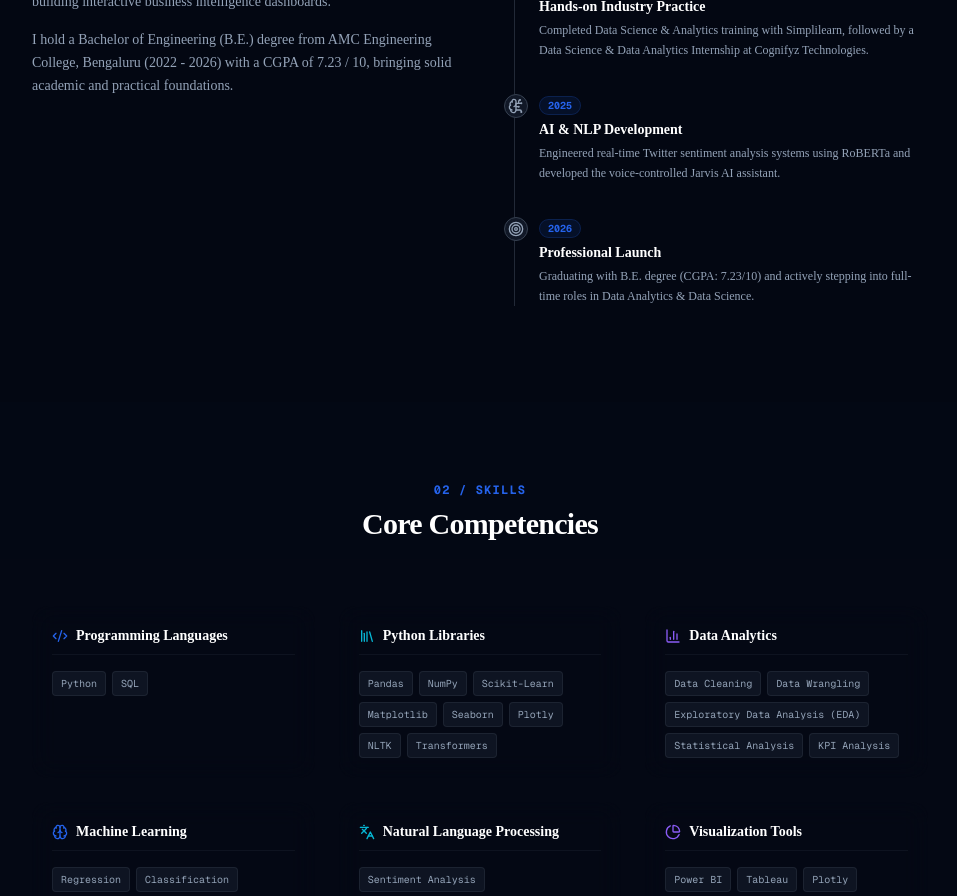
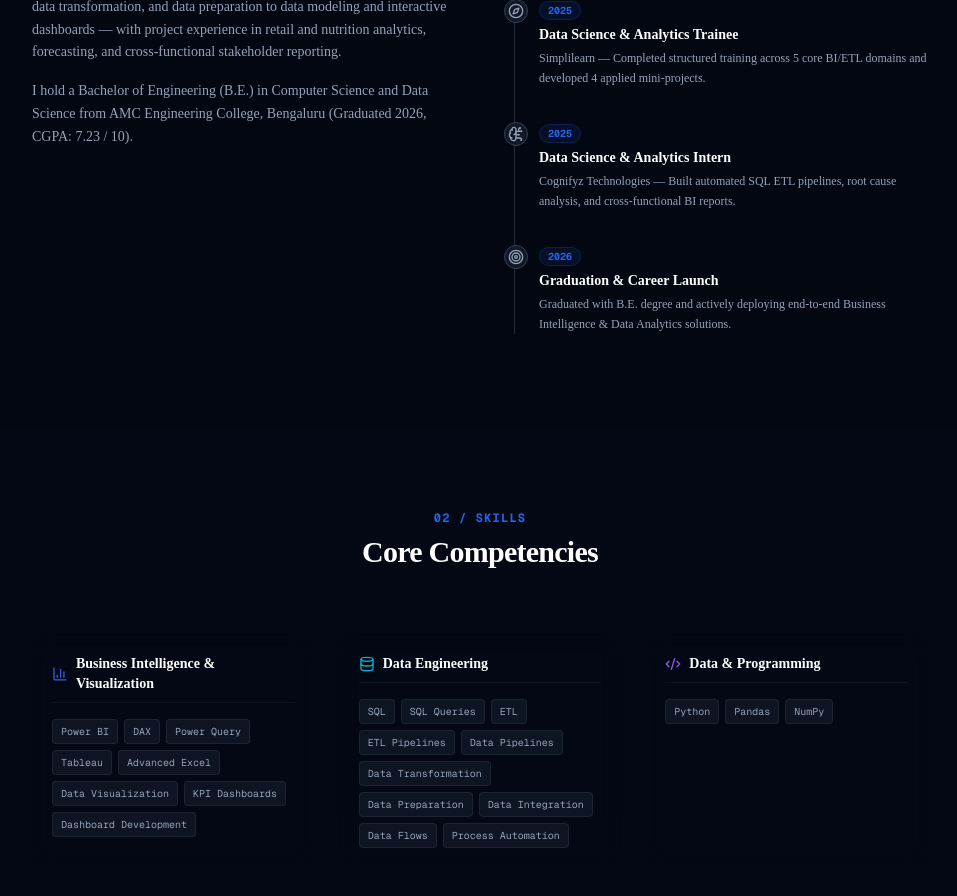
Before and after one commit to Bheemalingappa/bheemalingappa-ai-data-science-portfolio, a Next.js app: page / in a window 1280 px wide. Shown: the part 1220-2116 px from the top of the page, without its empty margins (160-1117 px from the left). Built offline with nearby package versions, Linux system fonts and the light colour scheme.

Commit message:
Update portfolio sections, summary, skills, experience, and projects to match latest single-page resume

```diff
--- a/src/components/Certifications.tsx
+++ b/src/components/Certifications.tsx
@@ -2,7 +2,7 @@
 
 import React from "react";
 import { motion } from "framer-motion";
-import { Award, ShieldCheck, CheckCircle2, Bookmark } from "lucide-react";
+import { Award, ShieldCheck, Bookmark, ExternalLink } from "lucide-react";
 
 interface Certificate {
   title: string;
@@ -15,17 +15,17 @@ interface Certificate {
 export default function Certifications() {
   const list: Certificate[] = [
     {
-      title: "Data Science & Data Analytics Internship Certificate",
+      title: "Data Analytics Internship Certificate",
       issuer: "Cognifyz Technologies",
-      category: "Internship",
-      skills: ["Python", "Pandas & NumPy", "SQL Queries", "Exploratory Data Analysis", "Dashboard Reports"],
+      category: "Internship Credential",
+      skills: ["SQL Pipelines", "Python Analytics", "Root Cause Analysis", "BI Dashboards"],
       date: "2025",
     },
     {
-      title: "Data Science & Analytics Training Program",
+      title: "Data Science & Analytics Program",
       issuer: "Simplilearn",
       category: "Professional Training",
-      skills: ["Data Analytics", "Machine Learning Core", "SQL", "Power BI & Tableau", "Clustering & Regression"],
+      skills: ["ETL Domains", "Power BI", "Tableau", "SQL", "KPI Reporting"],
       date: "2025",
     },
   ];
@@ -38,15 +38,15 @@ export default function Certifications() {
       <div className="max-w-6xl w-full mx-auto relative z-10">
 
         {/* Section Header */}
-        <div className="text-center max-w-3xl mx-auto mb-16 md:mb-20">
+        <div className="text-center max-w-3xl mx-auto mb-16 md:mb-20 space-y-4">
           <h2 className="text-xs font-mono tracking-widest text-primary font-bold uppercase mb-3">
             07 / Credentials
           </h2>
           <h3 className="text-3xl md:text-5xl font-extrabold tracking-tight">
             Verified Certifications
           </h3>
-          <p className="text-muted mt-4 text-base md:text-lg">
-            A listing of my specialized courses, internships, and structured data credentials.
+          <p className="text-muted text-base md:text-lg">
+            Specialized internship credentials and structured Data Science &amp; Analytics training programs.
           </p>
         </div>
 
--- a/src/components/MinimalAbout.tsx
+++ b/src/components/MinimalAbout.tsx
@@ -1,7 +1,6 @@
 "use client";
 
 import React from "react";
-import { motion } from "framer-motion";
 import { BookOpen, Compass, Code, BrainCircuit, Target } from "lucide-react";
 
 interface TimelineItem {
@@ -14,27 +13,27 @@ interface TimelineItem {
 export default function MinimalAbout() {
   const timeline: TimelineItem[] = [
     {
-      year: "2022",
-      title: "Academic Foundation",
-      description: "Began Bachelor of Engineering (B.E.) at AMC Engineering College, focusing on programming, databases, and core computer science concepts.",
+      year: "2022 - 2026",
+      title: "Bachelor of Engineering (B.E.)",
+      description: "Computer Science and Data Science specialization at AMC Engineering College, Bengaluru (CGPA: 7.23 / 10).",
       icon: <Code className="w-4 h-4" />,
     },
     {
       year: "2025",
-      title: "Hands-on Industry Practice",
-      description: "Completed Data Science & Analytics training with Simplilearn, followed by a Data Science & Data Analytics Internship at Cognifyz Technologies.",
+      title: "Data Science & Analytics Trainee",
+      description: "Simplilearn — Completed structured training across 5 core BI/ETL domains and developed 4 applied mini-projects.",
       icon: <Compass className="w-4 h-4" />,
     },
     {
       year: "2025",
-      title: "AI & NLP Development",
-      description: "Engineered real-time Twitter sentiment analysis systems using RoBERTa and developed the voice-controlled Jarvis AI assistant.",
+      title: "Data Science & Analytics Intern",
+      description: "Cognifyz Technologies — Built automated SQL ETL pipelines, root cause analysis, and cross-functional BI reports.",
       icon: <BrainCircuit className="w-4 h-4" />,
     },
     {
       year: "2026",
-      title: "Professional Launch",
-      description: "Graduating with B.E. degree (CGPA: 7.23/10) and actively stepping into full-time roles in Data Analytics & Data Science.",
+      title: "Graduation & Career Launch",
+      description: "Graduated with B.E. degree and actively deploying end-to-end Business Intelligence & Data Analytics solutions.",
       icon: <Target className="w-4 h-4" />,
     },
   ];
@@ -58,13 +57,13 @@ export default function MinimalAbout() {
               <span>Professional Summary</span>
             </h4>
             <p>
-              I am an aspiring Data Analyst with hands-on experience in Python, SQL, Power BI, Data Visualization, and Exploratory Data Analysis (EDA). I specialize in transforming raw data into actionable business insights through dashboards, statistical analysis, and reporting.
+              Early-career Business Intelligence / Data Analytics professional with hands-on experience in Power BI, DAX, Power Query, SQL, Python, ETL pipelines, data pipelines, KPI dashboards, dashboard development, data visualization, predictive analytics, and reporting & analytics.
             </p>
             <p>
-              My expertise covers writing optimized SQL queries, conducting exploratory analysis, constructing predictive modeling pipelines, and building interactive business intelligence dashboards.
+              Skilled in end-to-end BI workflows — from SQL-based data extraction, data transformation, and data preparation to data modeling and interactive dashboards — with project experience in retail and nutrition analytics, forecasting, and cross-functional stakeholder reporting.
             </p>
             <p>
-              I hold a Bachelor of Engineering (B.E.) degree from AMC Engineering College, Bengaluru (2022 - 2026) with a CGPA of 7.23 / 10, bringing solid academic and practical foundations.
+              I hold a Bachelor of Engineering (B.E.) in Computer Science and Data Science from AMC Engineering College, Bengaluru (Graduated 2026, CGPA: 7.23 / 10).
             </p>
           </div>
 
--- a/src/components/MinimalExperience.tsx
+++ b/src/components/MinimalExperience.tsx
@@ -18,25 +18,22 @@ export default function MinimalExperience() {
       role: "Data Science & Data Analytics Intern",
       duration: "2025",
       description: [
-        "Performed data cleaning, preprocessing, and exploratory data analysis using Python, Pandas, and NumPy.",
-        "Created visualizations using Matplotlib and Seaborn to identify business trends and insights.",
-        "Worked with SQL queries for data extraction, transformation, and reporting.",
-        "Applied machine learning techniques for predictive analytics and model evaluation.",
-        "Generated dashboard-ready reports for business intelligence applications."
+        "Implemented SQL queries and SQL-based ETL pipelines to extract, transform, and load data across recurring analytics workflows, replacing manual reporting with automated data flows.",
+        "Analyzed 3 end-to-end business datasets using Python, Pandas, and NumPy, applying root cause analysis to surface KPIs and trends that directly informed stakeholder decisions.",
+        "Applied predictive modeling and machine learning (regression and classification) for forecasting, and prepared dashboard-ready BI reports used across cross-functional collaboration and stakeholder reporting."
       ],
-      skills: ["Python", "Pandas", "NumPy", "EDA", "SQL Queries", "Machine Learning", "Dashboard Reporting"],
+      skills: ["SQL Pipelines", "ETL", "Python", "Pandas", "NumPy", "Root Cause Analysis", "Predictive Modeling", "BI Reporting"],
     },
     {
       company: "Simplilearn (Remote)",
       role: "Data Science & Analytics Trainee",
       duration: "2025",
       description: [
-        "Completed practical training in Data Analytics, Machine Learning, and Business Intelligence.",
-        "Developed mini-projects using Python, SQL, Power BI, and Tableau.",
-        "Implemented regression, classification, and clustering algorithms on real-world datasets.",
-        "Strengthened analytical and reporting skills through hands-on case studies."
+        "Developed 4 applied mini-projects using Python, SQL, Power BI, and Tableau, implementing regression, classification, and clustering for business analytics use cases.",
+        "Completed structured training across 5 core BI/ETL domains — ETL, data transformation, data integration, KPI reporting, and business intelligence dashboard development.",
+        "Delivered analytical reports across 4 applied case studies, strengthening stakeholder-focused data storytelling."
       ],
-      skills: ["Data Analytics", "Machine Learning", "Business Intelligence", "Python", "SQL", "Power BI", "Tableau"],
+      skills: ["Power BI", "Tableau", "SQL", "Python", "ETL Domains", "KPI Reporting", "Clustering & Regression", "Data Storytelling"],
     },
   ];
 
@@ -48,7 +45,7 @@ export default function MinimalExperience() {
           <h2 className="text-xs font-mono tracking-widest text-primary font-bold uppercase mb-2">
             05 / Career
           </h2>
-          <h3 className="text-3xl font-extrabold tracking-tight">Work Experience</h3>
+          <h3 className="text-3xl font-extrabold tracking-tight">Internship & Traineeship Experience</h3>
         </div>
 
         {/* Experience Cards */}
--- a/src/components/MinimalProjects.tsx
+++ b/src/components/MinimalProjects.tsx
@@ -21,90 +21,52 @@ interface ProjectCase {
 }
 
 export default function MinimalProjects() {
-  // Updated with DataVision, McDonald's, Superstore, and Twitter Sentiment projects
   const [selectedImage, setSelectedImage] = useState<string | null>(null);
 
   const cases: ProjectCase[] = [
     {
-      title: "DataVision — InsightFlow AI Platform",
-      category: "AI & Data Analytics Platform",
-      description: [
-        "Automated complete data analytics lifecycle: Data Collection, ETL Data Cleaning, Business Analytics, and AI Insights.",
-        "Architected backend REST APIs and WebSockets using FastAPI, PostgreSQL, and Pandas.",
-        "Engineered responsive frontend dashboard in React, TypeScript, and Tailwind CSS for real-time data exploration.",
-        "Integrated AI-driven statistical insights engine for automated business intelligence reporting."
-      ],
-      tech: ["FastAPI", "React", "TypeScript", "PostgreSQL", "Pandas", "WebSockets", "Python", "Tailwind CSS"],
-      metric: "ETL + AI",
-      metricLabel: "Full Lifecycle Platform",
-      links: [
-        { label: "Repository", url: "https://github.com/Bheemalingappa/DataVision" }
-      ],
-    },
-    {
-      title: "McDonald's Menu Analytics Dashboard",
+      title: "McDonald's Menu Analytics Dashboard — Power BI",
       category: "Business Intelligence & Nutrition Analytics",
       description: [
-        "Designed dynamic Executive Overview & Menu & Nutrition Performance dashboards in Power BI analyzing 42 McDonald's menu items.",
-        "Tracked core nutritional metrics including Calories (327.5 Kcal Avg, 832.7 Kcal Max), Sodium (474.3 mg Avg), Sugar (13.3 g Avg), Fat, and Protein (10.25 g Avg).",
-        "Built Top-10 ranking visualizations for highest and lowest calorie, sugar, sodium, and fat items (e.g. Veg & Chicken Maharaja Mac).",
-        "Engineered multi-variable scatter plots (Calories vs Protein, Sugar vs Calories, Fat vs Sodium) with Category and Serving Unit dynamic slicers."
+        "Designed an interactive Power BI dashboard analyzing McDonald's menu and nutrition dataset across 260+ products, covering category-wise breakdowns and product-level nutrition values.",
+        "Engineered Power Query (ETL) transformations and DAX measures to clean, model, and calculate 5 key nutrition KPIs — calories, protein, sodium, sugar, and fat — across menu categories.",
+        "Published a two-page dashboard (Overview and Menu & Nutrition pages) enabling category-wise and product-wise comparisons, along with dataset, .pbix file, and recorded demo."
       ],
-      tech: ["Power BI", "DAX", "Data Analytics", "Nutrition Insights", "Data Visualization"],
-      metric: "42",
-      metricLabel: "Menu Items Analyzed",
+      tech: ["Power BI", "Power Query", "DAX", "Data Cleaning", "Data Visualization", "GitHub"],
+      metric: "260+",
+      metricLabel: "Products Analyzed",
       links: [
         { label: "Repository", url: "https://github.com/Bheemalingappa/mcdonalds-menu-analytics-powerbi" }
       ],
       image: "/projects/mcdonalds-dashboard.jpg",
     },
     {
-      title: "Superstore Sales Analysis (Python)",
-      category: "Data Analytics & EDA",
+      title: "DataVision — End-to-End Data Analytics Workflow Platform",
+      category: "Full-Stack Data Engineering & Analytics",
       description: [
-        "Performed end-to-end analysis on 9,800+ retail sales records using Python and Pandas.",
-        "Conducted data cleaning, preprocessing, and exploratory data analysis (EDA).",
-        "Analyzed regional performance, customer segments, category-wise sales, and monthly sales trends.",
-        "Created visualizations using Matplotlib and Seaborn to generate business insights.",
-        "Published project documentation and analysis workflow on GitHub."
+        "Architected a full-stack analytics platform automating a 5-stage ETL and analytics workflow — data collection, data cleansing, data integration, analysis, visualization, and AI-generated insights — across 13 data sources, with a PostgreSQL backend.",
+        "Automated an ETL pipeline and data flows for outlier detection and missing-value imputation to improve data quality and data integrity, paired with a dashboarding frontend for business reporting.",
+        "Deployed role-based dashboards with process automation for report scheduling, reducing weekly reporting turnaround time for analysts."
       ],
-      tech: ["Python", "Pandas", "NumPy", "Matplotlib", "Seaborn", "Jupyter Notebook"],
-      metric: "9.8K+",
-      metricLabel: "Records Analyzed",
+      tech: ["FastAPI", "PostgreSQL", "React", "TypeScript", "Pandas", "Scikit-learn"],
+      metric: "5-Stage",
+      metricLabel: "ETL & Analytics Workflow",
       links: [
-        { label: "Repository", url: "https://github.com/Bheemalingappa/Superstore-Sales-Analysis" }
-      ],
-    },
-    {
-      title: "Superstore Sales Analysis (Power BI)",
-      category: "Business Intelligence & Visualization",
-      description: [
-        "Designed and developed an interactive sales analytics dashboard using Power BI.",
-        "Built KPI cards for Total Sales, Total Orders, and Total Customers.",
-        "Created regional sales analysis, category performance reports, and customer segmentation dashboards.",
-        "Implemented dynamic filtering using Region and State slicers.",
-        "Enabled data-driven decision-making through business intelligence visualizations."
-      ],
-      tech: ["Power BI", "DAX", "Business Intelligence", "Data Visualization"],
-      metric: "KPIs",
-      metricLabel: "Dynamic Cards",
-      links: [
-        { label: "Repository", url: "https://github.com/Bheemalingappa/Superstore-PowerBI-Dashboard" }
+        { label: "Repository", url: "https://github.com/Bheemalingappa/DataVision" }
       ],
     },
     {
       title: "Twitter Sentiment Analysis Web Application",
-      category: "Natural Language Processing",
+      category: "Natural Language Processing & Analytics",
       description: [
-        "Developed a real-time Twitter sentiment analysis platform for social media analytics.",
-        "Implemented RoBERTa Transformer, VADER Sentiment Analysis, Emotion Classification, and Toxicity Detection.",
-        "Integrated Twitter APIs for real-time tweet collection and sentiment monitoring.",
-        "Built interactive dashboards to visualize sentiment trends and business insights."
+        "Created a real-time sentiment-analysis dashboard on live social data, visualizing trends for faster business response."
       ],
-      tech: ["Python", "NLP", "Streamlit", "Flask", "Twitter API", "RoBERTa", "VADER", "Detoxify"],
-      metric: "95.7%",
-      metricLabel: "Accuracy Score",
-      links: [],
+      tech: ["Python", "NLP", "Streamlit", "Twitter API"],
+      metric: "Real-time",
+      metricLabel: "Social Sentiment Monitoring",
+      links: [
+        { label: "Repository", url: "https://github.com/Bheemalingappa" }
+      ],
     },
   ];
 
@@ -116,7 +78,7 @@ export default function MinimalProjects() {
           <h2 className="text-xs font-mono tracking-widest text-primary font-bold uppercase mb-2">
             03 / Projects
           </h2>
-          <h3 className="text-3xl font-extrabold tracking-tight">Case Studies</h3>
+          <h3 className="text-3xl font-extrabold tracking-tight">Case Studies &amp; Projects</h3>
         </div>
 
         {/* Projects Cards List */}
--- a/src/components/MinimalSkills.tsx
+++ b/src/components/MinimalSkills.tsx
@@ -1,7 +1,7 @@
 "use client";
 
 import React from "react";
-import { Code2, Library, BarChart3, Brain, Languages, PieChart, Database, Terminal } from "lucide-react";
+import { BarChart3, Database, Code2, LineChart, Layers, Terminal, Users, Globe } from "lucide-react";
 
 interface SkillSet {
   category: string;
@@ -12,44 +12,44 @@ interface SkillSet {
 export default function MinimalSkills() {
   const skills: SkillSet[] = [
     {
-      category: "Programming Languages",
-      icon: <Code2 className="w-4 h-4 text-primary" />,
-      tools: ["Python", "SQL"],
+      category: "Business Intelligence & Visualization",
+      icon: <BarChart3 className="w-4 h-4 text-primary" />,
+      tools: ["Power BI", "DAX", "Power Query", "Tableau", "Advanced Excel", "Data Visualization", "KPI Dashboards", "Dashboard Development"],
     },
     {
-      category: "Python Libraries",
-      icon: <Library className="w-4 h-4 text-secondary" />,
-      tools: ["Pandas", "NumPy", "Scikit-Learn", "Matplotlib", "Seaborn", "Plotly", "NLTK", "Transformers"],
+      category: "Data Engineering",
+      icon: <Database className="w-4 h-4 text-secondary" />,
+      tools: ["SQL", "SQL Queries", "ETL", "ETL Pipelines", "Data Pipelines", "Data Transformation", "Data Preparation", "Data Integration", "Data Flows", "Process Automation"],
     },
     {
-      category: "Data Analytics",
-      icon: <BarChart3 className="w-4 h-4 text-accent" />,
-      tools: ["Data Cleaning", "Data Wrangling", "Exploratory Data Analysis (EDA)", "Statistical Analysis", "KPI Analysis"],
+      category: "Data & Programming",
+      icon: <Code2 className="w-4 h-4 text-accent" />,
+      tools: ["Python", "Pandas", "NumPy"],
     },
     {
-      category: "Machine Learning",
-      icon: <Brain className="w-4 h-4 text-primary" />,
-      tools: ["Regression", "Classification", "Clustering", "Feature Engineering", "Model Evaluation"],
+      category: "Analytics",
+      icon: <LineChart className="w-4 h-4 text-primary" />,
+      tools: ["KPI Analysis", "Predictive Analytics", "Forecasting", "Machine Learning", "Root Cause Analysis", "Business Analytics", "Reporting & Analytics"],
     },
     {
-      category: "Natural Language Processing",
-      icon: <Languages className="w-4 h-4 text-secondary" />,
-      tools: ["Sentiment Analysis", "Text Preprocessing", "Tokenization", "Transformer Models"],
+      category: "Data Architecture",
+      icon: <Layers className="w-4 h-4 text-secondary" />,
+      tools: ["Data Modeling", "Data Quality", "Data Integrity", "Data Governance"],
     },
     {
-      category: "Visualization Tools",
-      icon: <PieChart className="w-4 h-4 text-accent" />,
-      tools: ["Power BI", "Tableau", "Plotly", "Matplotlib", "Seaborn"],
+      category: "Databases & Tools",
+      icon: <Terminal className="w-4 h-4 text-accent" />,
+      tools: ["MySQL", "PostgreSQL", "Git", "GitHub", "Jupyter Notebook", "VS Code"],
     },
     {
-      category: "Databases",
-      icon: <Database className="w-4 h-4 text-primary" />,
-      tools: ["MySQL", "NoSQL"],
+      category: "Soft Skills",
+      icon: <Users className="w-4 h-4 text-primary" />,
+      tools: ["Stakeholder Reporting", "Cross-Functional Collaboration", "Stakeholder-Focused Data Storytelling"],
     },
     {
-      category: "Tools & Platforms",
-      icon: <Terminal className="w-4 h-4 text-secondary" />,
-      tools: ["Git", "GitHub", "Streamlit", "Flask", "Jupyter Notebook", "VS Code", "Google Colab"],
+      category: "Languages",
+      icon: <Globe className="w-4 h-4 text-secondary" />,
+      tools: ["Fluent in English", "Native Proficiency in Kannada & Telugu"],
     },
   ];
 
```
Also changed, not shown: src/components/MinimalHero.tsx (+8 -8 lines).
